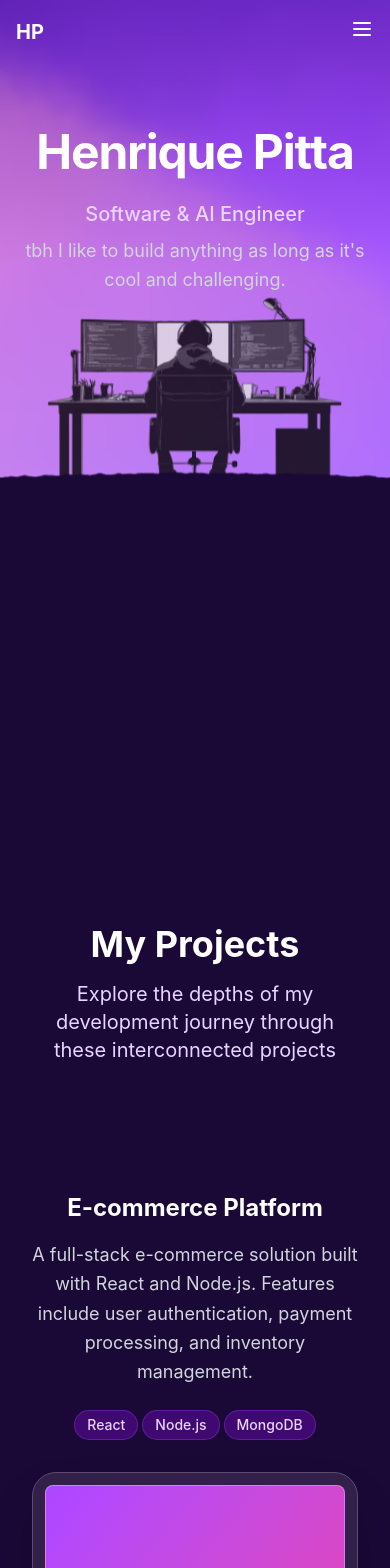
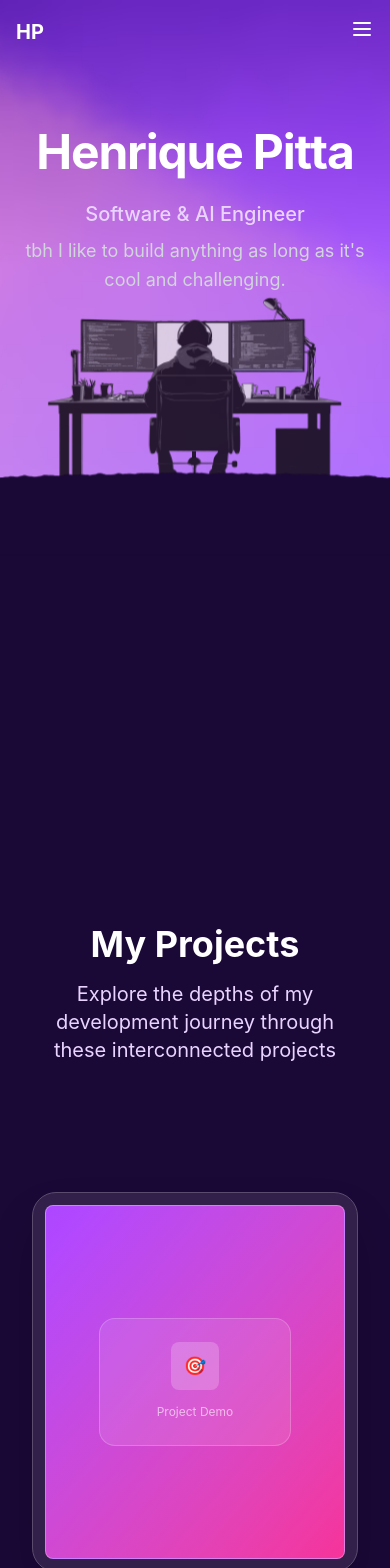
Before and after one commit to hpitta26/hpitta26.github.io, a React (Vite) app in the folder frontend/: page / in a window 390 px wide. Shown: the top 1568 px of the page. Built offline with nearby package versions, Linux system fonts and the light colour scheme.

Commit message:
fixed styling bug and moved description below node on smaller screens

```diff
--- a/frontend/src/components/Hero.jsx
+++ b/frontend/src/components/Hero.jsx
@@ -50,8 +50,8 @@ const Hero = () => {
           />
         </div>
 
-        {/* Fill remaining space with white background */}
-        <div className="flex-1 w-screen bg-[#1a0836]"></div>
+        {/* Fill remaining space with background - cover any pixel gaps */}
+        <div className="flex-1 w-screen bg-[#1a0836]" style={{ marginBottom: '-2px', minHeight: '2px' }}></div>
       </div>
     </section>
   );
--- a/frontend/src/components/ProjectNode.jsx
+++ b/frontend/src/components/ProjectNode.jsx
@@ -5,8 +5,8 @@ const ProjectNode = ({ project, isLast, nextProject }) => {
 
   return (
     <div className={`relative grid grid-cols-1 lg:grid-cols-2 gap-8 lg:gap-20 items-center ${isLeft ? 'lg:flex-row-reverse' : ''}`}>
-      {/* Project Description - No container styling */}
-      <div className={`${isLeft ? 'lg:order-2 lg:text-right' : 'lg:order-1'} z-10 text-center lg:text-left ${isLeft ? 'lg:text-right' : ''}`}>
+      {/* Project Description - Below node on small screens */}
+      <div className={`${isLeft ? 'lg:order-2 lg:text-right' : 'lg:order-1'} order-2 z-10 text-center lg:text-left ${isLeft ? 'lg:text-right' : ''}`}>
         <h3 className="text-2xl md:text-3xl font-bold text-white mb-4">
           {project.title}
         </h3>
@@ -26,7 +26,7 @@ const ProjectNode = ({ project, isLast, nextProject }) => {
       </div>
 
       {/* Larger Project Node */}
-      <div className={`${isLeft ? 'lg:order-1' : 'lg:order-2'} flex justify-center relative`}>
+      <div className={`${isLeft ? 'lg:order-1' : 'lg:order-2'} order-1 flex justify-center relative`}>
         <div className="relative">
           {/* Top connection point */}
           {/* <div className="absolute -top-2 left-1/2 transform -translate-x-1/2 w-8 h-2.5 bg-white rounded-t-sm border-1 border-white shadow-lg z-20"></div> */}
@@ -105,7 +105,7 @@ const ProjectNode = ({ project, isLast, nextProject }) => {
       {/* Simple vertical connection line for smaller screens */}
       {!isLast && (
         <div className="absolute pointer-events-none w-full flex justify-center lg:hidden" style={{
-          bottom: '-450px',
+          bottom: '-250px',
           left: '0',
           zIndex: 0,
           height: '500px'
```
